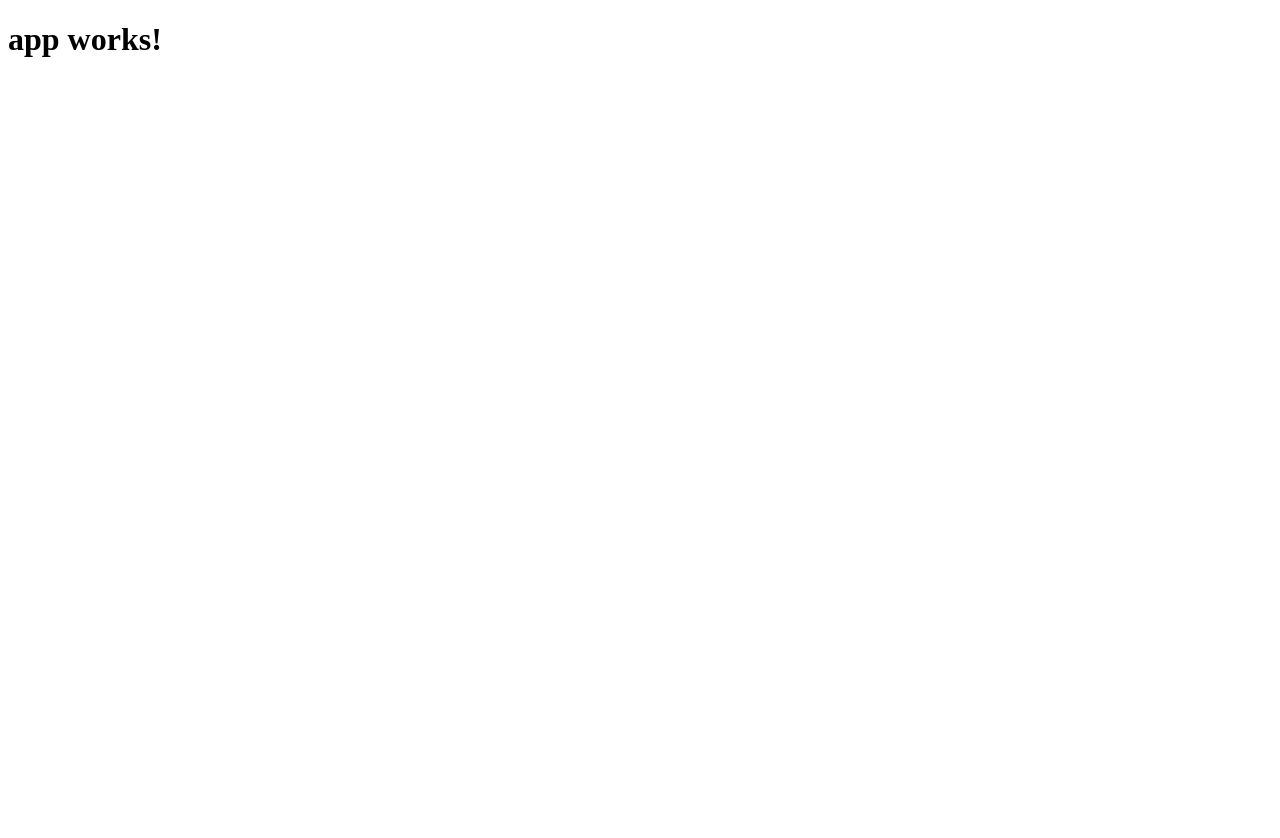
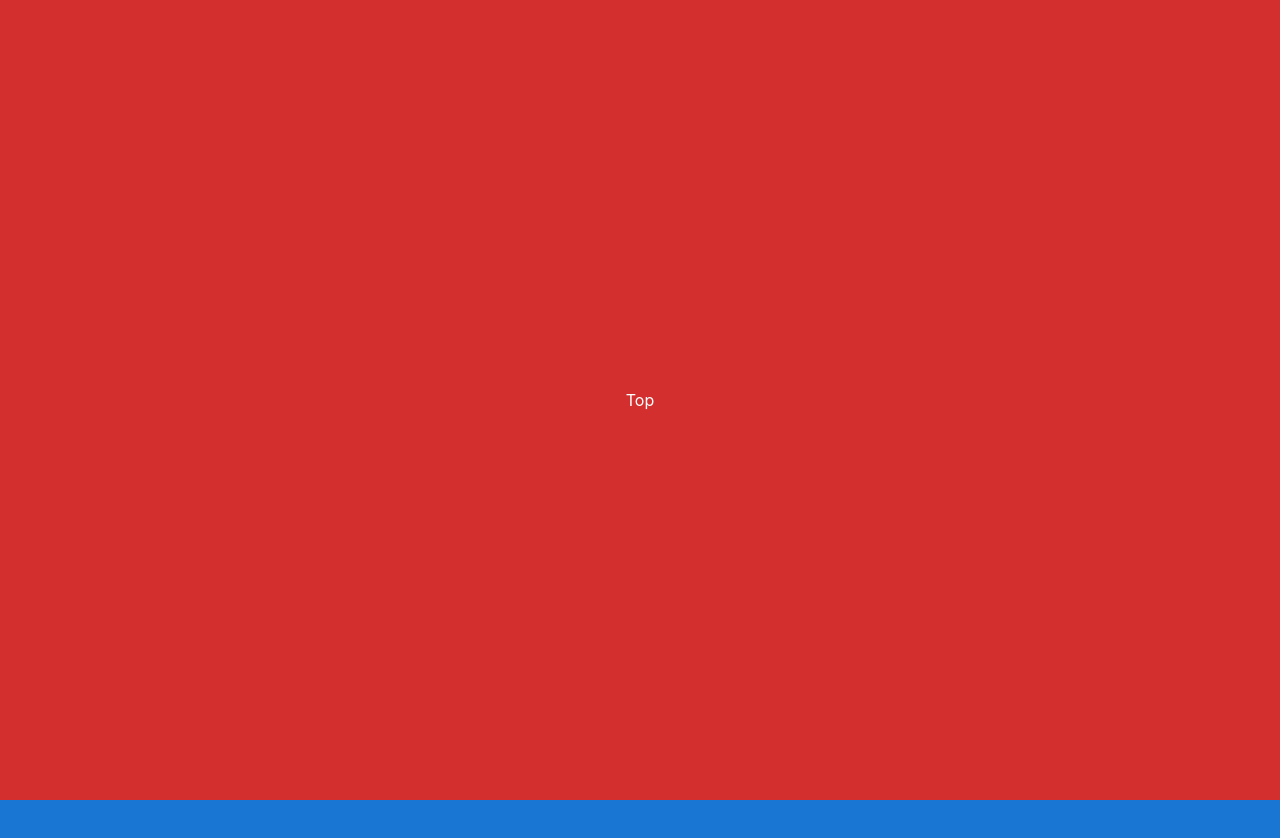
Before and after one commit to filoxo/an-angular-modal, an Angular app: page / in a window 1280 px wide. Shown: the top 838 px of the page. Before the commit the page ends 800 px from the top, so only its background shows below. Built offline with nearby package versions, Linux system fonts and the light colour scheme.

Commit message:
Add sections and styles to app component 💄

```diff
--- a/src/app/app.component.css
+++ b/src/app/app.component.css
@@ -0,0 +1,20 @@
+/deep/ body {
+  font-family: -apple-system,BlinkMacSystemFont,"Segoe UI",Roboto,Oxygen-Sans,Ubuntu,Cantarell,"Helvetica Neue",sans-serif;
+  margin: 0;
+}
+section {
+    align-items: center;
+    color: #fff;
+    display: flex;
+    justify-content: center;
+    height: 100vh;
+}
+.red {
+    background-color: #d32f2f;
+}
+.blue {
+    background-color: #1976D2;
+}
+.green {
+    background-color: #388E3C;
+}
--- a/src/app/app.component.html
+++ b/src/app/app.component.html
@@ -1,3 +1,5 @@
-<h1>
-  {{title}}
-</h1>
+<main>
+  <section class="red">Top</section>
+  <section class="blue">Middle</section>
+  <section class="green">Bottom</section>
+</main>
```
